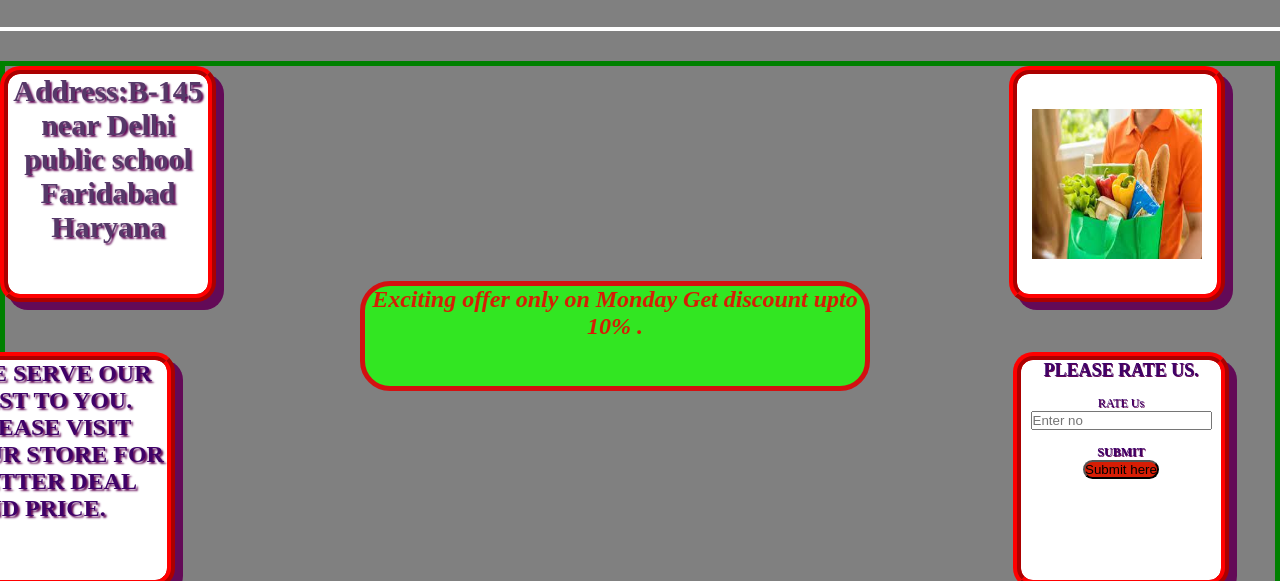
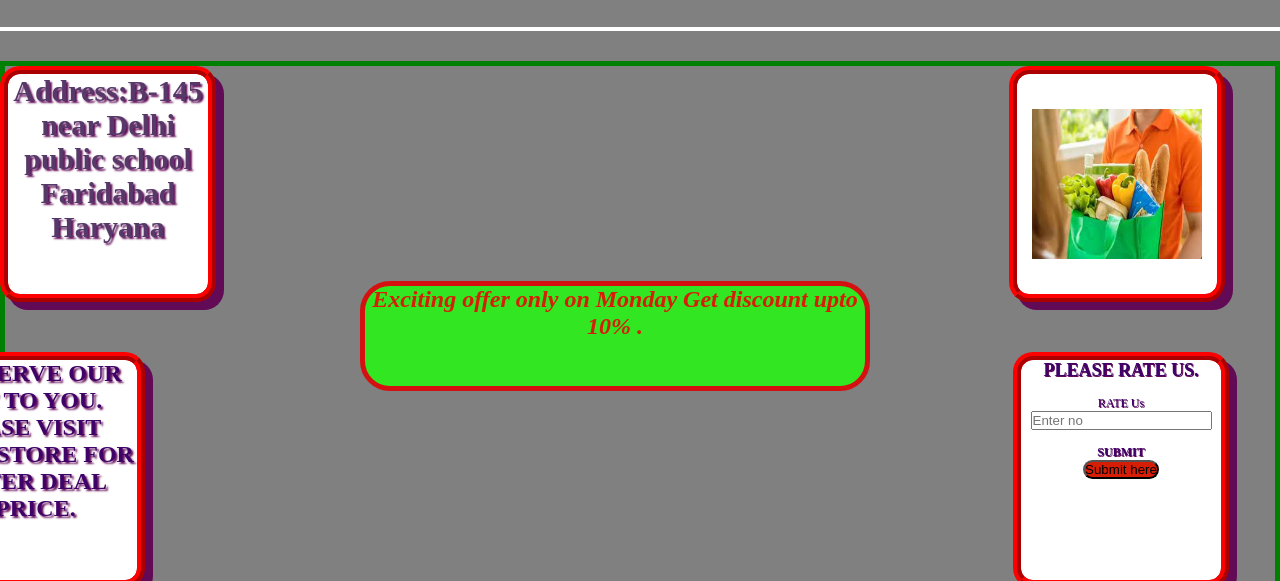
Before and after one commit to h75imanshi/Handsoncss3, a plain HTML site: page index.html in a window 1280 px wide. Shown: the part 219-800 px from the top of the page. Drawn offline with Linux system fonts and the light colour scheme.

Commit message:
Update style.css

```diff
--- a/style.css
+++ b/style.css
@@ -82,7 +82,7 @@ hr
     float: right;
     clear: left;
     position: relative;
-    right: 1100px;
+    right: 1130px;
 
 
 
```
